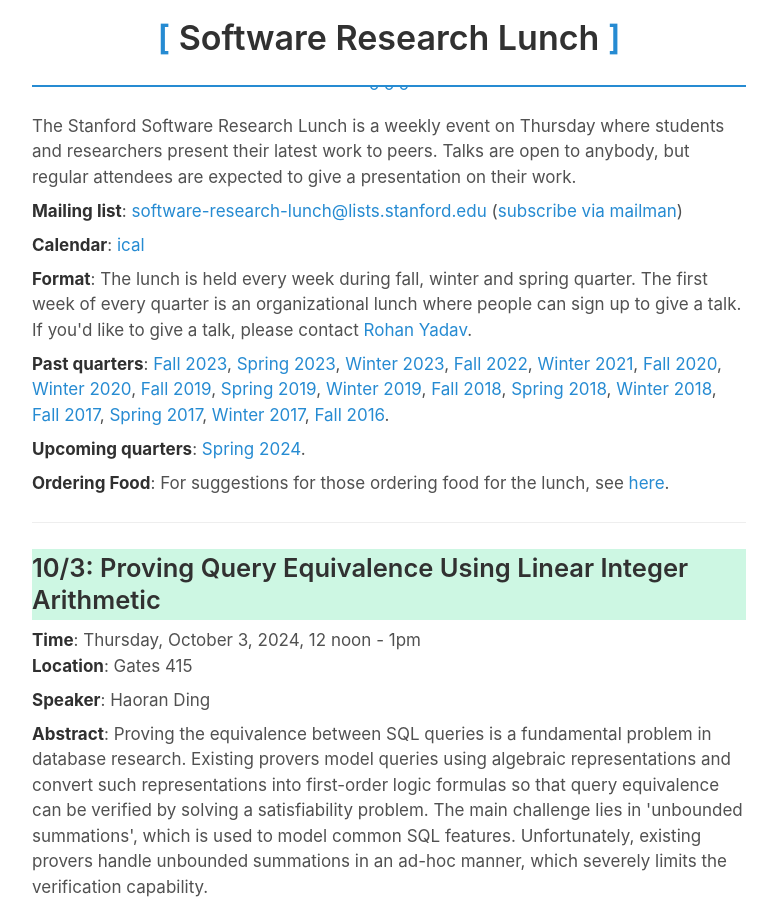
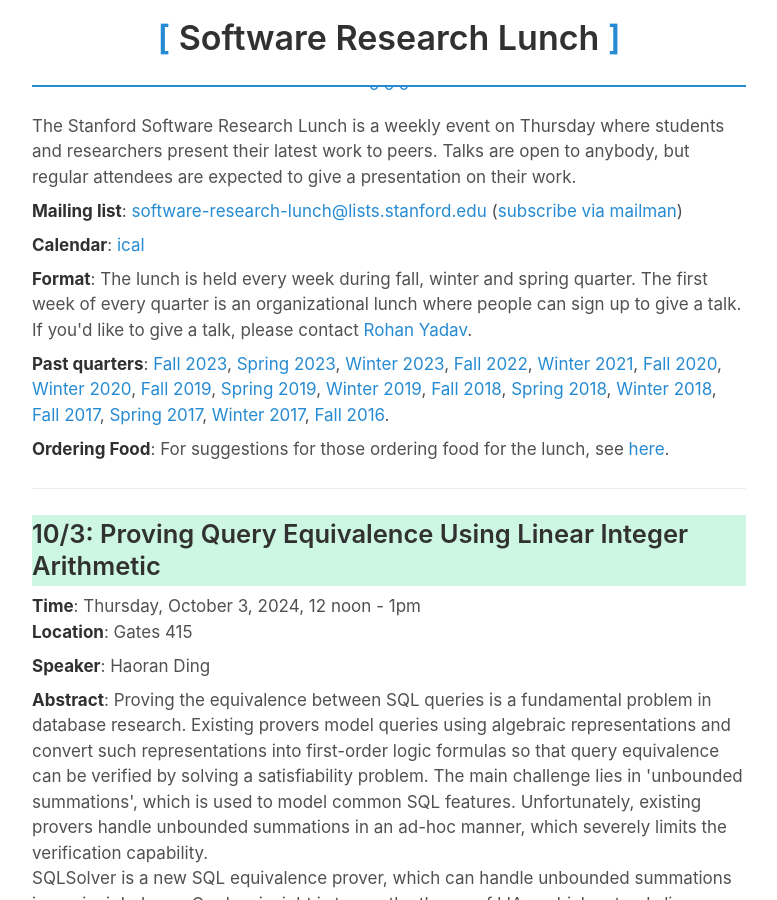
Before and after one commit to software-research-lunch/software-research-lunch.github.io, a Jekyll site: the page built from index.html, in a window 1280 px wide and 900 px high. Shown: the whole window, without its empty margins (251-1028 px from the left). Built offline with Jekyll 4.4.1, drawn with Linux system fonts in a browser that asks for light colours.

Commit message:
_includes: drop dead upcoming quarters link

```diff
--- a/_includes/main.html
+++ b/_includes/main.html
@@ -8,7 +8,7 @@
 <p><strong>Format</strong>: The lunch is held every week during fall, winter and spring quarter.  The first week of every quarter is an organizational lunch where people can sign up to give a talk.  If you'd like to give a talk, please contact <a href="mailto:rohany@cs.stanford.edu">Rohan Yadav</a>.<p>
 
 <p><strong>Past quarters</strong>: <a href="/archive/2023-fall/">Fall 2023</a>, <a href="/archive/2023-spring/">Spring 2023</a>, <a href="/archive/2023-winter/">Winter 2023</a>, <a href="/archive/2022-fall/">Fall 2022</a>, <a href="/archive/2021-winter/">Winter 2021</a>, <a href="/archive/2020-fall/">Fall 2020</a>, <a href="/archive/2020-winter/">Winter 2020</a>, <a href="/archive/2019-fall/">Fall 2019</a>, <a href="/archive/2019-spring/">Spring 2019</a>, <a href="/archive/2019-winter/">Winter 2019</a>, <a href="/archive/2018-fall/">Fall 2018</a>, <a href="/archive/2018-spring/">Spring 2018</a>, <a href="/archive/2018-winter/">Winter 2018</a>, <a href="/archive/2017-fall/">Fall 2017</a>, <a href="/archive/2017-spring/">Spring 2017</a>, <a href="/archive/2017-winter/">Winter 2017</a>, <a href="/archive/2016-fall/">Fall 2016</a>.</p>
-{% if true %}
+{% if false %}
 <p><strong>Upcoming quarters</strong>: <a href="/archive/2024-spring/">Spring 2024</a>.</p>
 {% endif %}
 
```
